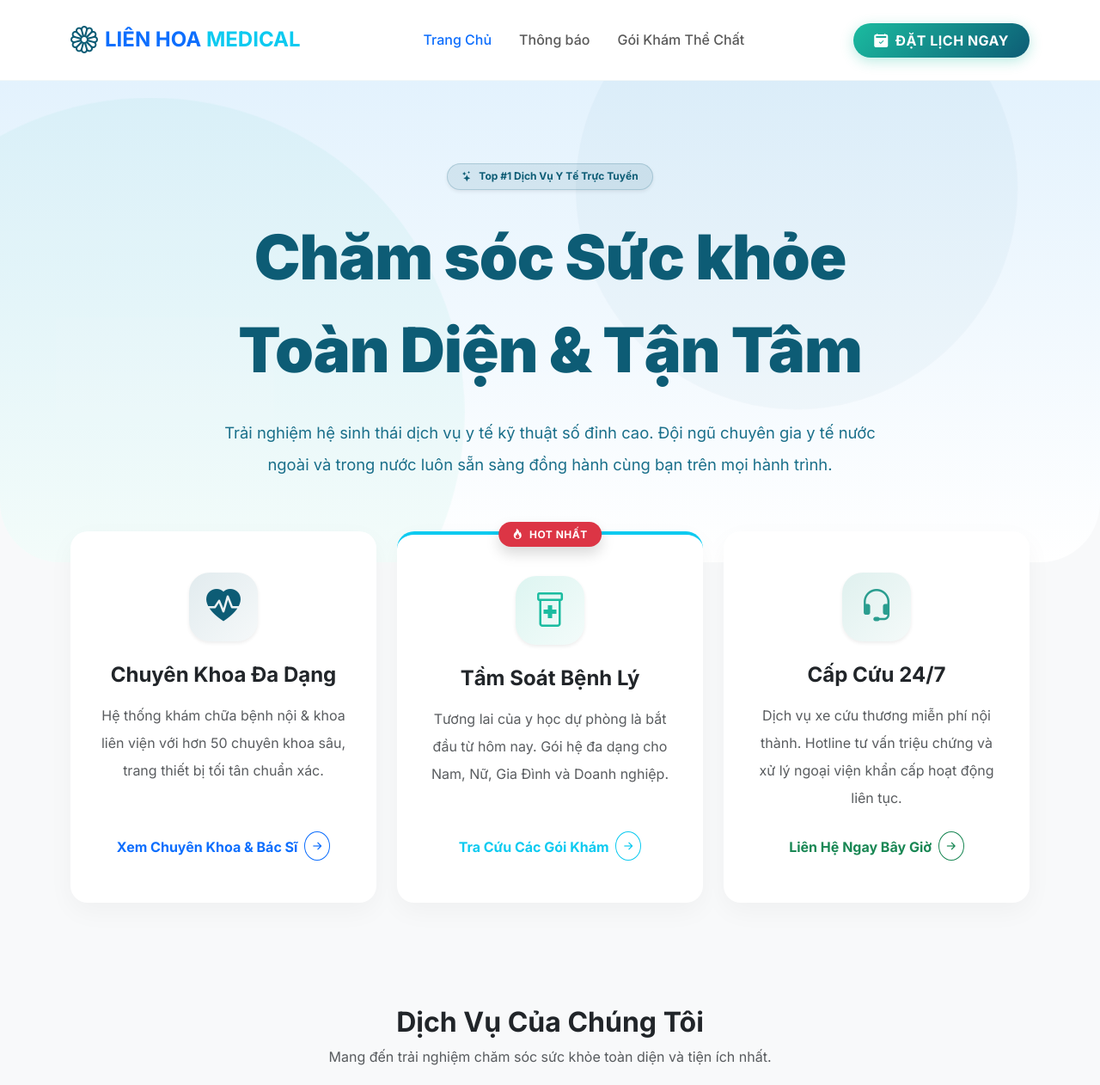
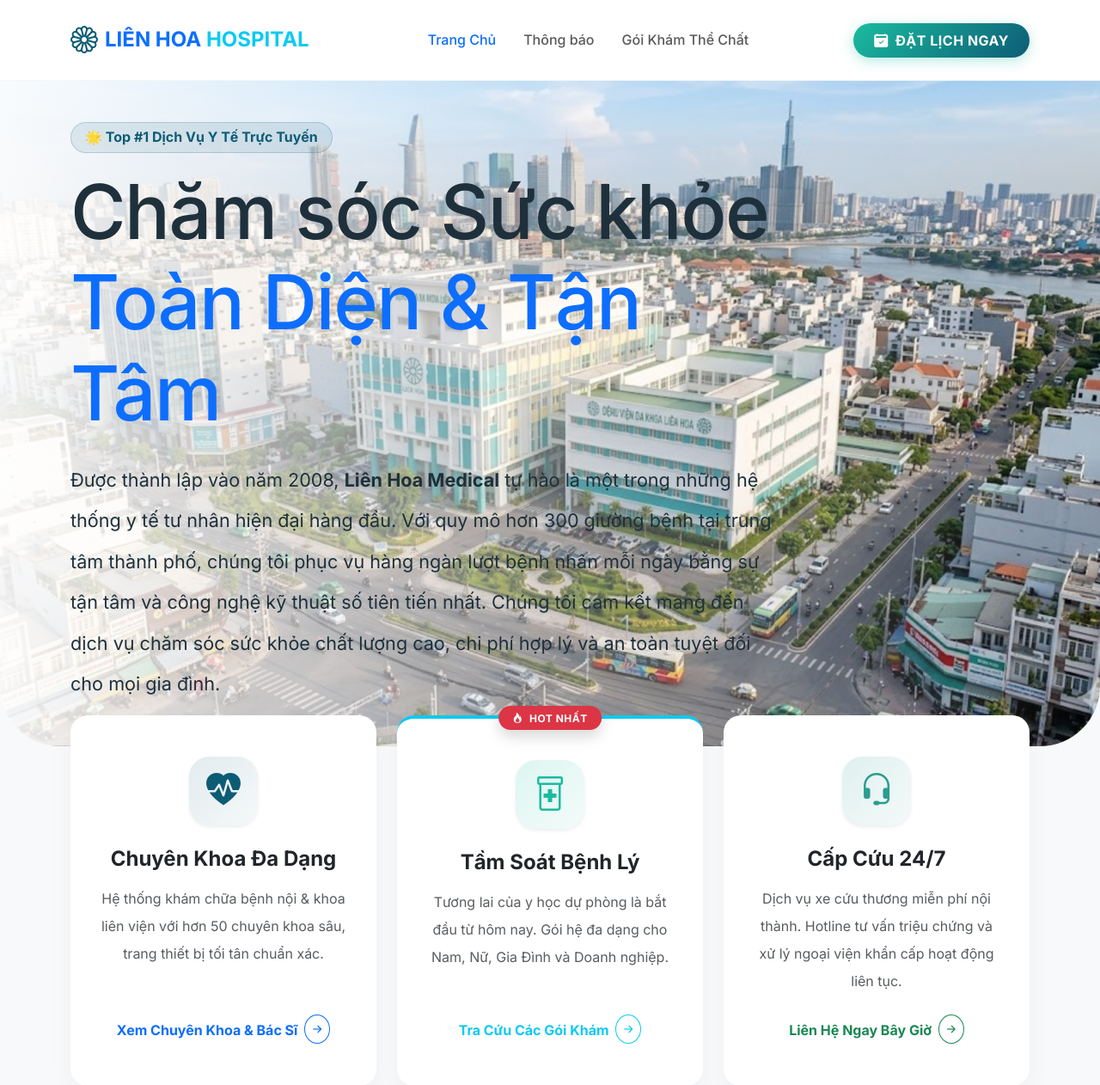
Before and after one commit to NguyenTranTuanAnh2005/doancoso, a PHP site: page / in a window 1280 px wide. Shown: the top 1262 px of the page at 86% size. Run offline with PHP 8.4, Linux system fonts and the light colour scheme.

Commit message:
Add files via upload

```diff
--- a/doanbenhvienthongminh/app/views/booking/index.php
+++ b/doanbenhvienthongminh/app/views/booking/index.php
@@ -5,7 +5,7 @@
         <div class="col-md-9 col-lg-7">
             <div class="card shadow-lg border-0 rounded-4">
                 <div class="card-body p-4 p-md-5">
-                    <h2 class="text-center text-success mb-4 fw-bold">📝 Đặt Lịch Khám Trực Tuyến</h2>
+                    <h2 class="text-center text-success mb-4 fw-bold">📝 Đặt Dịch vụ xe cứu thương miễn phí</h2>
                     <p class="text-center text-muted mb-4">Vui lòng điền đầy đủ và chính xác thông tin để chúng tôi sắp xếp lịch tốt nhất cho bạn.</p>
 
                     <form action="/doanbenhvienthongminh/booking/store" method="POST">
--- a/doanbenhvienthongminh/app/views/home/index.php
+++ b/doanbenhvienthongminh/app/views/home/index.php
@@ -1,29 +1,26 @@
 <?php require_once APP_DIR . '/views/layouts/header.php'; ?>
 
 <!-- BANNER HERO CHÍNH -->
-<section class="hero-section d-flex align-items-center pt-5 pb-5 p-lg-0">
-    <div class="hero-bg-shapes">
-        <div class="shape-1"></div>
-        <div class="shape-2"></div>
-    </div>
-    <div class="container position-relative z-1 py-5">
-        <div class="row align-items-center justify-content-center">
+<section class="hero-section py-5">
+    <div class="container">
+        <div class="row align-items-center">
+            <div class="col-lg-10 col-xl-9 animate-fade-in-up">
+                <div class="hero-badge px-3 py-1 rounded-pill d-inline-block mb-3">
+                    <span class="fs-6 fw-bold">🌟 Top #1 Dịch Vụ Y Tế Trực Tuyến</span>
+                </div>
 
-            <!-- Nội dung văn bản trung tâm -->
-            <div class="col-lg-10 col-xl-9 text-center py-5">
-                <span class="badge hero-badge rounded-pill px-3 py-2 mb-4 fw-bold shadow-sm d-inline-flex align-items-center gap-2 animate-fade-in-up">
-                    <i class="bi bi-stars"></i> Top #1 Dịch Vụ Y Tế Trực Tuyến
-                </span>
-
-                <h1 class="hero-title text-hospital-blue fw-black mb-4 lh-base animate-fade-in-up" style="animation-delay: 0.1s;">
-                    Chăm sóc Sức khỏe Toàn Diện & Tận Tâm
+                <h1 class="hero-title mb-4">
+                    Chăm sóc Sức khỏe <br>
+                    <span class="text-primary">Toàn Diện & Tận Tâm</span>
                 </h1>
 
-                <p class="hero-desc text-hospital-blue-light mb-0 fw-normal animate-fade-in-up lh-lg mx-auto" style="animation-delay: 0.2s; max-width: 800px;">
-                    Trải nghiệm hệ sinh thái dịch vụ y tế kỹ thuật số đỉnh cao. Đội ngũ chuyên gia y tế nước ngoài và trong nước luôn sẵn sàng đồng hành cùng bạn trên mọi hành trình.
+                <p class="hero-desc mb-0">
+                    Được thành lập vào năm 2008, <strong>Liên Hoa Medical</strong> tự hào là một trong những hệ thống y tế tư nhân hiện đại hàng đầu.
+                    Với quy mô hơn 300 giường bệnh tại trung tâm thành phố, chúng tôi phục vụ hàng ngàn lượt bệnh nhân mỗi ngày bằng sự tận tâm
+                    và công nghệ kỹ thuật số tiên tiến nhất. Chúng tôi cam kết mang đến dịch vụ chăm sóc sức khỏe chất lượng cao, chi phí hợp lý
+                    và an toàn tuyệt đối cho mọi gia đình.
                 </p>
             </div>
-
         </div>
     </div>
 </section>
--- a/doanbenhvienthongminh/app/views/layouts/footer.php
+++ b/doanbenhvienthongminh/app/views/layouts/footer.php
@@ -7,7 +7,7 @@
                 <!-- Về Bệnh Viện -->
                 <div class="col-lg-4 pe-lg-5 mb-4 mb-lg-0">
                     <h4 class="fw-bolder mb-4 d-flex align-items-center gap-2">
-                        <i class="bi bi-flower1 text-info"></i> Liên Hoa Medical
+                        <i class="bi bi-flower1 text-info"></i> Liên Hoa HOSPITAL
                     </h4>
                     <p class="text-white-50 lh-lg pe-3">Ứng dụng chuyển đổi số toàn diện trong y tế. Với thông điệp "Tận tâm chữa trị, ân cần chăm sóc", chúng tôi luôn mang lại dịch vụ nhanh chóng, tối ưu và hiệu quả nhất cho từng bệnh nhân.</p>
                 </div>
--- a/doanbenhvienthongminh/app/views/layouts/header.php
+++ b/doanbenhvienthongminh/app/views/layouts/header.php
@@ -26,7 +26,7 @@
             <!-- Logo -->
             <a class="navbar-brand text-primary fw-bolder d-flex align-items-center gap-2" href="/doanbenhvienthongminh/">
                 <i class="bi bi-flower1 fs-2" style="color: var(--primary-color)"></i>
-                <span class="fs-4">LIÊN HOA<span class="text-info"> MEDICAL</span></span>
+                <span class="fs-4">LIÊN HOA<span class="text-info"> HOSPITAL</span></span>
             </a>
 
             <!-- Nút Toggle Mobile -->
--- a/doanbenhvienthongminh/assets/css/style.css
+++ b/doanbenhvienthongminh/assets/css/style.css
@@ -5,11 +5,14 @@
    ======================================================== */
 
 :root {
-    --primary-color: #0d5c75; /* Xanh Deep Teal sang trọng */
+    --primary-color: #0d5c75;
+    /* Xanh Deep Teal sang trọng */
     --bs-primary: #0d5c75;
-    --info-color: #1bbca0; /* Xanh lam nổi bật gradient */
+    --info-color: #1bbca0;
+    /* Xanh lam nổi bật gradient */
     --success-color: #2a9d8f;
-    --bg-light: #f2fafa; /* Nền trắng hơi ám xám xanh rất nhẹ tạo cảm giác an tĩnh */
+    --bg-light: #f2fafa;
+    /* Nền trắng hơi ám xám xanh rất nhẹ tạo cảm giác an tĩnh */
 }
 
 body {
@@ -57,22 +60,50 @@ body {
 
 /* ================== HERO BANNER TỐI GIẢN ================== */
 .hero-section {
-    background: linear-gradient(180deg, #e3f2fd 0%, #ffffff 100%);
+    background-color: #e3f2fd;
+    background-image: linear-gradient(to right,
+            rgba(255, 255, 255, 0.9) 0%,
+            rgba(255, 255, 255, 0.6) 100%), url('../images/image_11.png?v=1');
+    background-size: cover;
+    background-position: center;
+    background-repeat: no-repeat;
     min-height: 60vh;
     border-radius: 0 0 70px 70px;
     position: relative;
     overflow: hidden;
 }
 
+@media (min-width: 992px) {
+    .hero-section {
+        background-image: linear-gradient(to right,
+                rgba(255, 255, 255, 0.92) 0%,
+                rgba(255, 255, 255, 0.3) 55%,
+                rgba(255, 255, 255, 0) 100%), url('../images/image_11.png?v=1');
+    }
+}
+
 /* Typography styles */
 .hero-title {
-    font-size: 3rem;
+    font-size: 3.5rem;
     font-family: 'Outfit', 'Inter', sans-serif;
-    letter-spacing: -1px;
+    letter-spacing: -1.5px;
 }
+
 @media (min-width: 992px) {
     .hero-title {
-        font-size: 4.5rem;
+        font-size: 5.5rem;
+    }
+}
+
+.hero-desc {
+    font-size: 1.25rem;
+    line-height: 2 !important;
+}
+
+@media (min-width: 992px) {
+    .hero-desc {
+        font-size: 1.35rem;
+        line-height: 2.2 !important;
     }
 }
 
@@ -96,35 +127,7 @@ body {
     font-weight: 900;
 }
 
-/* Hoạt ảnh cho các mảnh ảnh nổi */
-.float-img {
-    animation: bobbing 5s infinite ease-in-out;
-    filter: drop-shadow(0 25px 35px rgba(0, 0, 0, 0.3));
-}
 
-@keyframes bobbing {
-    0% { transform: translateY(0); }
-    50% { transform: translateY(-25px); }
-    100% { transform: translateY(0); }
-}
-
-/* Các Background Hình Tròn mờ Floating */
-.hero-bg-shapes {
-    position: absolute; top: 0; left: 0; width: 100%; height: 100%; pointer-events: none; overflow: hidden;
-}
-
-.shape-1 {
-    position: absolute; width: 450px; height: 450px; background: rgba(13, 92, 117, 0.03); border-radius: 50%; top: -100px; right: 10%; animation: pulseBg 9s infinite alternate;
-}
-
-.shape-2 {
-    position: absolute; width: 650px; height: 650px; background: rgba(27, 188, 160, 0.05); border-radius: 50%; bottom: -150px; left: -150px; animation: pulseBg 14s infinite alternate-reverse;
-}
-
-@keyframes pulseBg {
-    0% { transform: scale(1); }
-    100% { transform: scale(1.15); }
-}
 
 /* Animation mờ dần hiện lên khi load (Fade-in-up) */
 .animate-fade-in-up {
@@ -134,7 +137,10 @@ body {
 }
 
 @keyframes fadeInUp {
-    to { opacity: 1; transform: translateY(0); }
+    to {
+        opacity: 1;
+        transform: translateY(0);
+    }
 }
 
 /* ================== FEATURE CARDS (THẺ DỊCH VỤ NỔI BẬT) ================== */
```
Also changed, not shown: doanbenhvienthongminh/assets/css/services.css (+12 -6 lines), doanbenhvienthongminh/assets/images/image_11.png (added).
